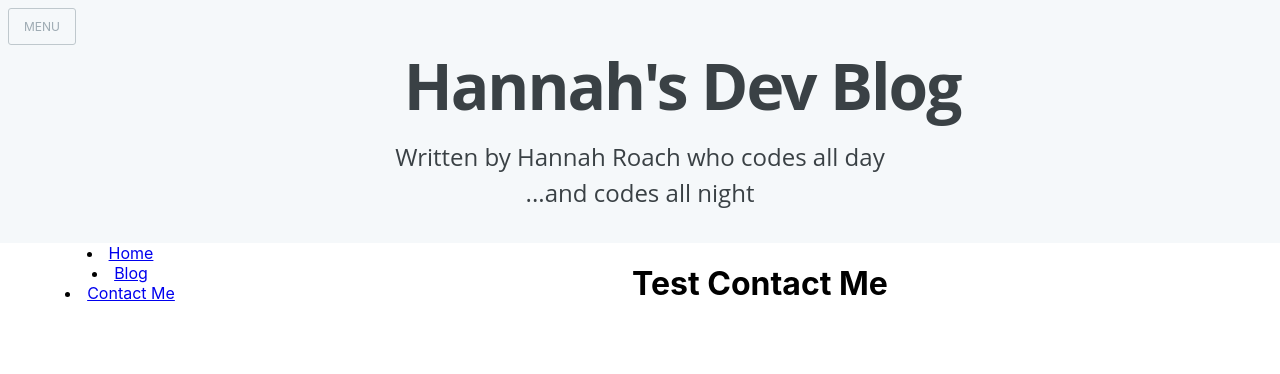
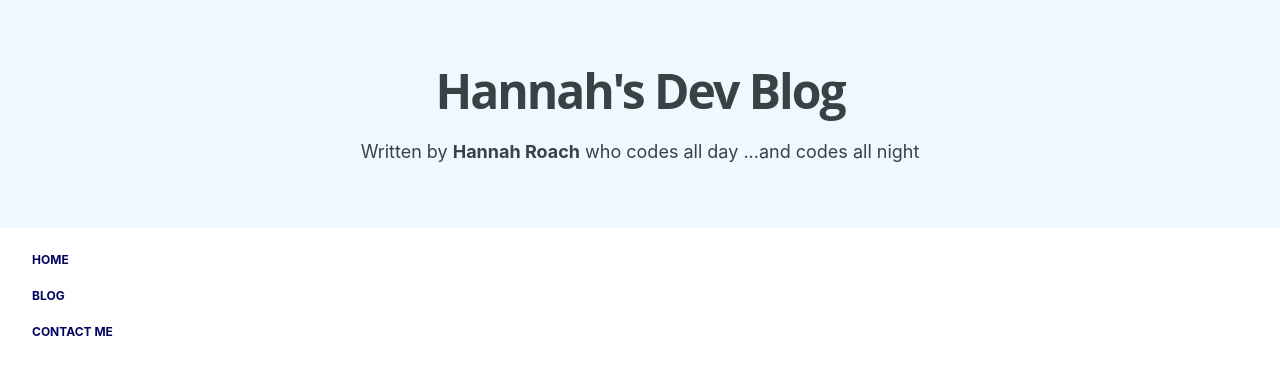
Before and after one commit to hannahsky86/react-blog-practice, a React (Create React App) app: page /contact-me in a window 1280 px wide. Shown: the top 374 px of the page. Built offline with nearby package versions, Linux system fonts and the light colour scheme.

Commit message:
style changes

```diff
--- a/src/App.js
+++ b/src/App.js
@@ -1,54 +1,54 @@
 import './scss/App.scss';
 import Navigation from './general/navigation'
-import {BrowserRouter, Route, Routes} from "react-router-dom";
-import Home from "./pages/home";
-import Blog from "./pages/blog";
-import ContactMe from "./pages/contact-me";
+import {useEffect, useState} from "react";
+import Header from "./general/header";
+
+
 
 function App() {
+    const [drawerOpen, setDrawerOpen] = useState(false);
+    const [isDesktop, setIsDesktop] = useState(window.innerWidth>850);
+
+    useEffect(() => {
+        function handleResize() {
+            setIsDesktop(window.innerWidth>850)
+        }
+
+        window.addEventListener('resize', handleResize)
+    })
+
+    const windowOpen = (drawerOpen && !isDesktop) ? "open" : "closed";
+
   return (
     <div className="App">
-        <div className="container-1">
-            {/*<button>Button</button>*/}
 
-            <div>
+        <div className="mobile-nav-button">
+        {!isDesktop &&
+            <button id="menu-button" onClick={() => setDrawerOpen(!drawerOpen)}>
                 <nav className="main-nav overlay clearfix">
-                    {/*<a className="blog-logo" */}
-                    {/*   href="https://blog.pragmaticengineer.com"><img*/}
-                    {/*    // src="https://blog.pragmaticengineer.com/content/images/2015/12/pragmatic-engineer-profile-image.png"*/}
-                    {/*    alt="Hannah's Dev Blog"/>*/}
-                    {/*</a>*/}
-                    <a className="menu-button icon-menu" href="#"><span className="word">Menu</span></a>
+                    <a className="menu-button icon-menu" href="#">
+                        <span className="word">Menu</span>
+                    </a>
                 </nav>
+            </button>
+        }
+        </div>
+        { drawerOpen && !isDesktop &&
+            <div className="dropdown-nav">
+                <Navigation drawerOpen={drawerOpen} setDrawerOpen={setDrawerOpen}/>
             </div>
+        }
 
 
-            <header className="header">
-                <h1>Hannah's Dev Blog</h1>
-                <h2>Written by Hannah Roach who codes all day</h2>
-                <h2>...and codes all night</h2>
-            </header>
+        <Header/>
+        <div className="desktop-nav">
+            {isDesktop && <Navigation/>}
         </div>
-        <div className="flex-container-2">
-            <BrowserRouter>
-                <div className="body">
-                    <Navigation/>
-                </div>
-                <div className="sidebar">
-                    <Routes>
-                        <Route path="/" element={<Home />} />
-                        <Route path="/blog" element={<Blog />} />
-                        {/*<Route path="/" element={<Topics />} />*/}
-                        {/*<Route path="/" element={<Youtube />} />*/}
-                        {/*<Route path="/" element={<Portfolio />} />*/}
-                        <Route path="/contact-me" element={<ContactMe />} />
-                    </Routes>
-                </div>
-            </BrowserRouter>
-            {/*<div className="body">Body</div>*/}
-        </div>
+
     </div>
   );
 }
 
+
+
 export default App;
--- a/src/general/header.js
+++ b/src/general/header.js
@@ -0,0 +1,13 @@
+
+
+export default () => {
+    return (
+        <header className="header">
+            <h1>Hannah's Dev Blog</h1>
+            <p>
+                Written by <b>Hannah Roach</b> who codes all day
+            ...and codes all night
+            </p>
+        </header>
+    )
+}
--- a/src/general/navigation.js
+++ b/src/general/navigation.js
@@ -1,17 +1,39 @@
-import { Link } from "react-router-dom";
+import {BrowserRouter, Link, Route, Routes} from "react-router-dom";
+import Home from "../pages/home";
+import Blog from "../pages/blog";
+import ContactMe from "../pages/contact-me";
+import Header from "./header"
 
-const Navigation = () => {
+const Navigation = ({drawerOpen, setDrawerOpen}) => {
     return (
+        // drawerOpen &&
     <div>
+        {/*<Header/>*/}
+        <BrowserRouter>
+            <div id="nav-links">
+                <ul>
                     <li>
-                <Link to="/">Home</Link>
+                        <Link to="/" onClick={() => setDrawerOpen(!drawerOpen)}>Home</Link>
                     </li>
                     <li>
-                <Link to="/blog">Blog</Link>
+                        <Link to="/blog" onClick={() => setDrawerOpen(!drawerOpen)}>Blog</Link>
                     </li>
                     <li>
-                <Link to="/contact-me">Contact Me</Link>
+                        <Link to="/contact-me" onClick={() => setDrawerOpen(!drawerOpen)}>Contact Me</Link>
                     </li>
+                </ul>
+            </div>
+            {/*<div className="sidebar">*/}
+            {/*    <Routes>*/}
+            {/*        <Route path="/" element={<Home />} />*/}
+            {/*        <Route path="/blog" element={<Blog />} />*/}
+            {/*        /!*<Route path="/" element={<Topics />} />*!/*/}
+            {/*        /!*<Route path="/" element={<Youtube />} />*!/*/}
+            {/*        /!*<Route path="/" element={<Portfolio />} />*!/*/}
+            {/*        <Route path="/contact-me" element={<ContactMe />} />*/}
+            {/*    </Routes>*/}
+            {/*</div>*/}
+        </BrowserRouter>
     </div>
     );
 }
--- a/src/scss/App.scss
+++ b/src/scss/App.scss
@@ -7,81 +7,151 @@
   text-align: center;
   max-width: 600px;
 }
+
+
+$font-color: #03045e;
+$color1: #caf0f8;
+$color2: #90e0ef;
+$color3: #00b4d8;
+$color4: #0077b6;
+$color5: #03045e;
+$desktop: 860px;
+$mobile: 500px;
+$small-mobile: 400px;
+
+#menu-button {
+  padding:0;
+  margin: 1rem 0 1rem 1rem;
+  border-color:transparent;
+  background-color: transparent;
+}
+
 .menu-button {
   float: left;
   padding: 0 15px;
-  margin: .5rem;
-  border-style: solid;
-  border-width: 1px;
+  border: 1px solid $font-color;
   font-size: 12px;
+  font-weight: bold;
   text-transform: uppercase;
   line-height: 35px;
   border-radius: 3px;
   transition: all 0.5s ease;
   cursor: pointer;
   text-decoration: none;
-  border-color: #BFC8CD;
-  color: #9EABB3;
+  background-color: transparent;
+  color: $font-color;
 }
 
 .menu-button:before {
   font-size: 12px;
   font-weight: bold;
-  margin-right: 6px;
   position: relative;
   top: 1px;
 }
 
-.icon-menu:before {
-  //content: "\f609";
+.mobile-nav-button {
+  position: relative;
+  background-color: transparent;
+  width: 100%;
+  z-index: 3;
 }
 
-.container-1 {
-  position: relative;
-  background-color: #f5f8fa ;
+.dropdown-nav {
+  position: absolute;
+  display: block;
+  width: 100%;
+  height: 100%;
 
+  @media (min-width: $mobile){
+    width: 15rem;
+  }
+
+  z-index: 2;
+  top: 0;
+  background-color: whitesmoke;
+
+}
+
+
+
+#nav-links > ul {
+  float: left;
+  padding: 0 0 2rem 0;
+  margin: 0;
+  position: absolute;
+  top: 6rem;
+  padding-inline-start: 2rem;
+
+  @media (min-width: $desktop) {
+    top: 15rem;
+  }
+
+  li {
+    list-style: none;
+    padding: .5rem 2rem .5rem 0;
+
+    a {
+      font-size: 12px;
+      color: $font-color;
+      font-weight: bold;
+      text-transform: uppercase;
+      text-decoration: none;
+    }
+  }
+}
+
+.header {
+  color: #3A4145;
+  text-align: center;
+  padding: 1em;
+  overflow-wrap: anywhere;
+  background: aliceblue;
+
+  h1 {
+    margin: 10px 0 10px 0;
+    font-size: 10vw;
+    font-weight: 700;
+    font-family: "Open Sans", sans-serif;
+  }
+
+  p {
+    font-size: medium;
+  }
+}
+
+@media (min-width: $mobile) {
   .header {
-    color: #3A4145;
-    text-align: center;
-    padding: 2rem 0 2rem 0;
+    padding: 3em;
 
     h1 {
-      margin: 10px 0 10px 0;
-      font-size: 4em;
+      font-size: 3em;
       letter-spacing: -2px;
-      font-weight: 700;
-      font-family: "Open Sans", sans-serif;
     }
 
-    h2 {
-      margin: 0;
-      font-size: 1.5rem;
-      line-height: 1.5em;
-      font-weight: 400;
-      font-family: "Open Sans", serif;
+    p {
+      font-size: large;
     }
   }
 }
 
 
-@media (min-width: 850px){
-  .flex-container-2 {
-    display: flex;
-    flex-direction: row;
-    height: 100vh;
 
-    .body {
-      min-width: 15rem;
-    }
-
-    .sidebar {
-      width: 100%;
-      text-align: center;
-    }
-  }
-}
-
-
+//@media (min-width: 850px){
+//  .desktop-nav {
+//    display: flex;
+//    flex-direction: row;
+//    height: 100vh;
+//
+//    .body {
+//      min-width: 15rem;
+//    }
+//
+//    .sidebar {
+//      width: 100%;
+//      text-align: center;
+//    }
+//  }
+//}
 
 
 //
```
Also changed, not shown: src/general/Dropdown.js (added, +13 -0 lines), src/general/MenuItems.js (added, +21 -0 lines), src/general/menu-items.js (added, +22 -0 lines). Lines whose indentation alone changed are shown as unchanged.
